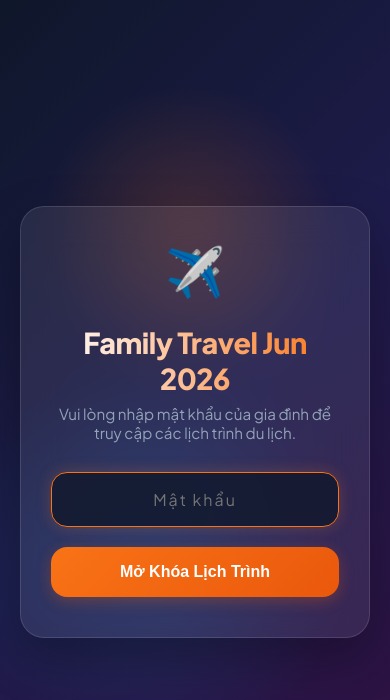
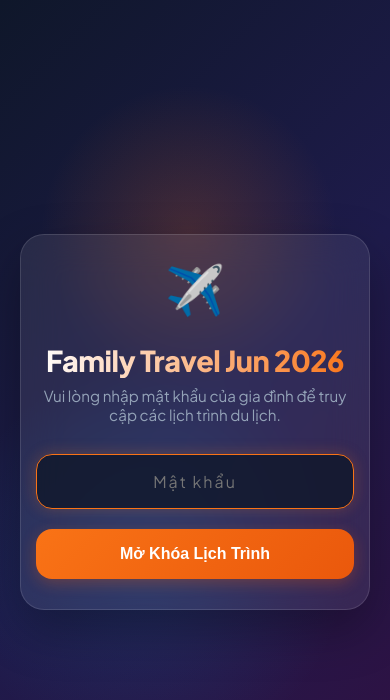
Before and after one commit to LanNgo-Art/family-travel-plans, a plain HTML site: page family-travel-jun-2026/index.html in a window 390 px wide. Drawn offline with Linux system fonts and the light colour scheme.

Commit message:
Optimize index.html for small mobile screens

```diff
--- a/family-travel-jun-2026/index.html
+++ b/family-travel-jun-2026/index.html
@@ -81,6 +81,15 @@
             box-shadow: 0 20px 50px rgba(0, 0, 0, 0.3);
             text-align: center;
             transition: all 0.5s cubic-bezier(0.4, 0, 0.2, 1);
+        }
+
+        @media (max-width: 400px) {
+            .glass-card {
+                padding: 30px 15px;
+            }
+            h1 {
+                font-size: 1.5rem;
+            }
         }
 
         /* Login Screen Styles */
```
